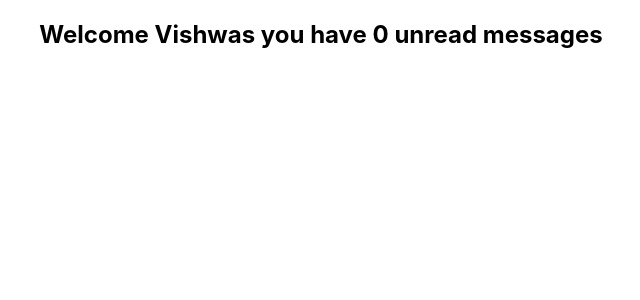
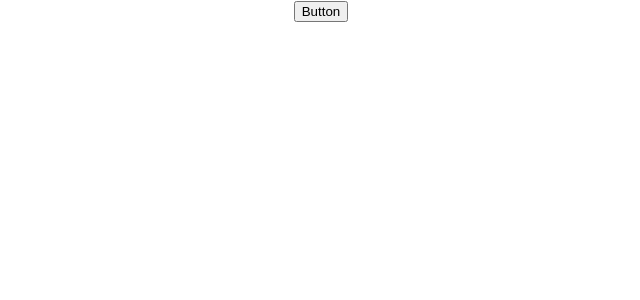
Before and after one commit to msateesh900/react-typescript, a React (Create React App) app: page / in a window 1280 px wide. Shown: the top 300 px of the page, without its empty margins (319-959 px from the left). Built offline with nearby package versions, Linux system fonts and the light colour scheme.

Commit message:
updated Events props

```diff
--- a/src/App.tsx
+++ b/src/App.tsx
@@ -1,5 +1,6 @@
 import React from "react"
 import "./App.css"
+import Button from "./components/Button"
 import Greet from "./components/Greet"
 import Heading from "./components/Heading"
 import Oscar from "./components/Oscar"
@@ -41,7 +42,15 @@
       <Oscar>
         <Heading>Oscar goes to Leonardo Dicarpio!</Heading>
       </Oscar> */}
-      <Greet name={"Vishwas"} isLoggesIn={true} />
+      {/* <Greet name={"Vishwas"} isLoggesIn={true} /> */}
+      <Button
+        handleClick={(event, id) => {
+          {
+            /* handleClick={()=>{console.log("Button Cliked")}*/
+          }
+          console.log("Button Clicked", event, id)
+        }}
+      />
     </div>
   )
 }
--- /dev/null
+++ b/src/components/Button.tsx
@@ -0,0 +1,11 @@
+type ButtonProps = {
+  // handleClick: () => void
+  handleClick: (event: React.MouseEvent<HTMLButtonElement>, id: number) => void
+}
+
+export default function Button(props: ButtonProps) {
+  //   return <button onClick={props.handleClick}>Button</button>
+  return (
+    <button onClick={(event) => props.handleClick(event, 1)}>Button</button>
+  )
+}
```
Also changed, not shown: src/components/Input.tsx (added, +8 -0 lines).
